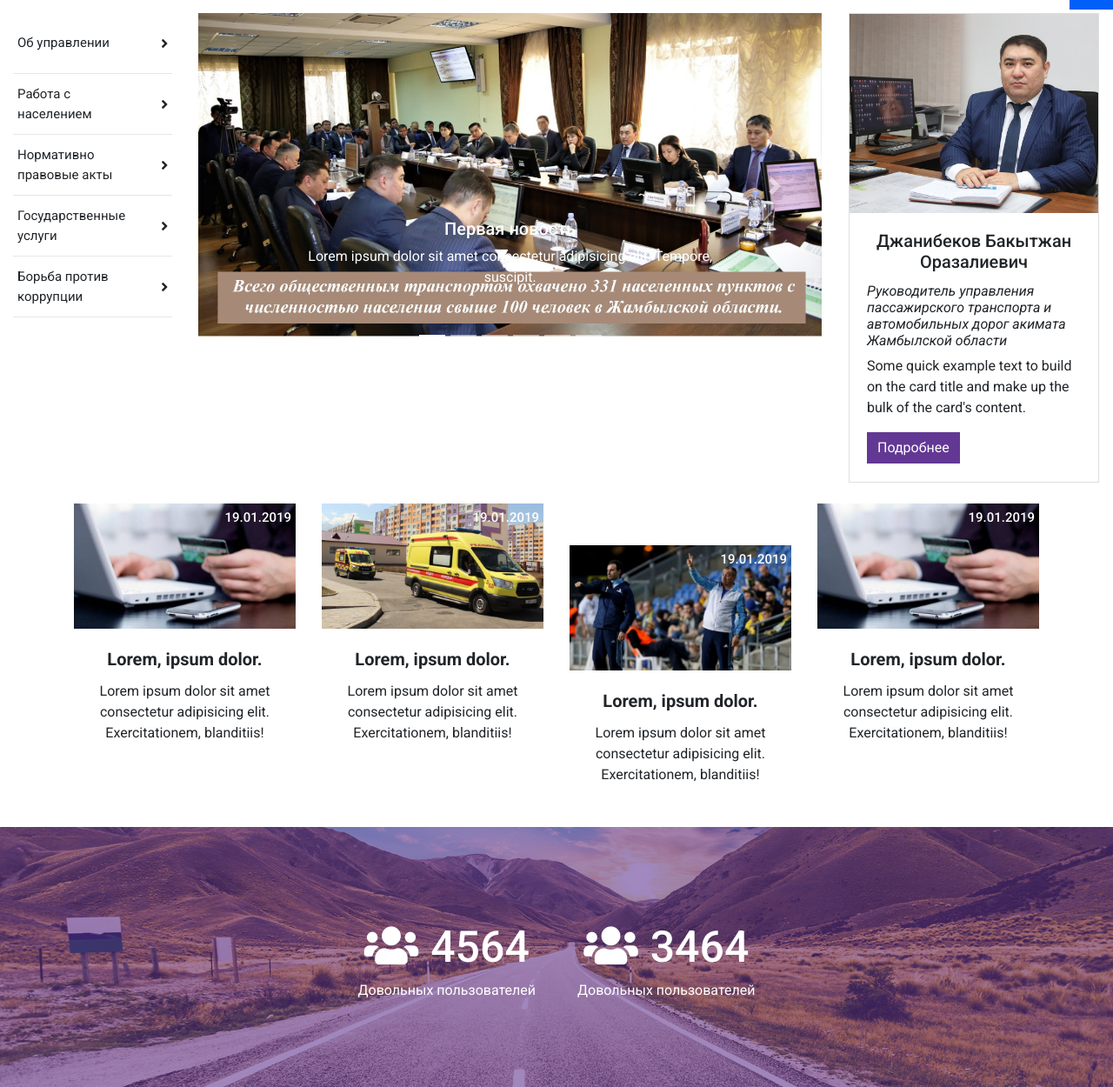
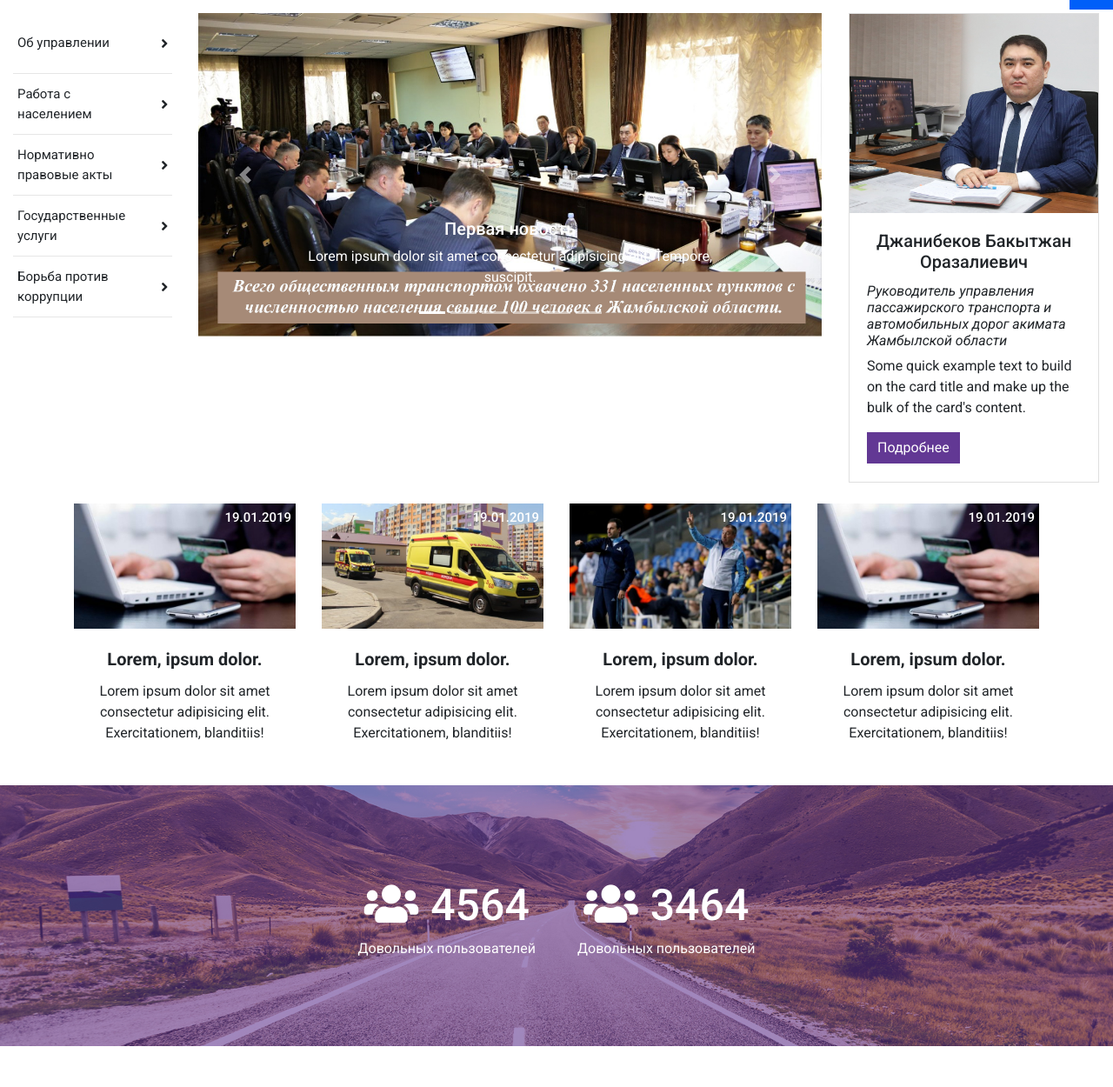
Before and after one commit to Donchidzee/uptad-jambyl, a PHP site: page / in a window 1280 px wide. Shown: the part 369-1619 px from the top of the page at 87% size. Run offline with PHP 8.4, Linux system fonts and the light colour scheme; some libraries are stand-ins or nearby versions.

Commit message:
Fix small bags in html

```diff
--- a/view/templ/home.php
+++ b/view/templ/home.php
@@ -14,7 +14,7 @@
                     <span class="news-card__heading">Lorem, ipsum dolor.</span>
                     <span class="news-card__text">Lorem ipsum dolor sit amet consectetur adipisicing elit. Exercitationem, blanditiis!</span>
                 </div>
-                <div class="last-news__card news-card col-12 col-md-6 col-lg-3 mt-5 mt-lg-0\">
+                <div class="last-news__card news-card col-12 col-md-6 col-lg-3 mt-5 mt-lg-0">
                     <img src="/assets/img/news/slider_3.jpg" alt="news" class="news-card__img">
                     <span class="news-card__add-time">19.01.2019</span>
                     <span class="news-card__heading">Lorem, ipsum dolor.</span>
--- a/view/templ/slider.php
+++ b/view/templ/slider.php
@@ -53,7 +53,7 @@
                             </div>
                         </div>
                     </div>
-                    <a class="carousel-control-prev\" href="#carouselExampleControls" role="button" data-slide="prev">
+                    <a class="carousel-control-prev" href="#carouselExampleControls" role="button" data-slide="prev">
                       <span class="carousel-control-prev-icon" aria-hidden="true"></span>
                       <span class="sr-only">Previous</span>
                     </a>
```
